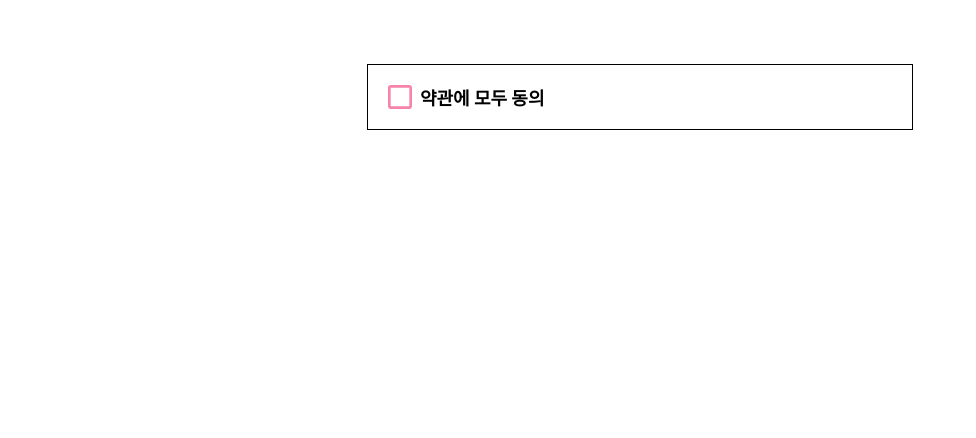
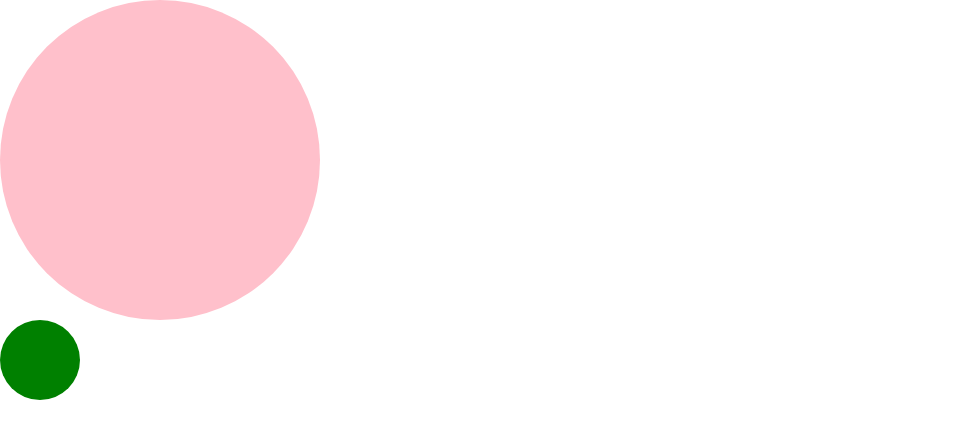
Before and after one commit to sone1118/react_study, a React (Create React App) app in the folder react_app2/: page / in a window 1280 px wide. Shown: the top 438 px of the page, without its empty margins (0-976 px from the left). Built offline with nearby package versions, Linux system fonts and the light colour scheme.

Commit message:
styled-components lib install styled-components 를 사용해서 circle 만들기 템플리터럴`${}`, 태그탬플리터럴 사용 css`${}`

```diff
--- a/react_app2/package.json
+++ b/react_app2/package.json
@@ -15,6 +15,7 @@
     "react-dom": "^18.2.0",
     "react-icons": "^4.4.0",
     "react-scripts": "5.0.1",
+    "styled-components": "^5.3.5",
     "web-vitals": "^2.1.4"
   },
   "scripts": {
--- a/react_app2/src/App.js
+++ b/react_app2/src/App.js
@@ -1,17 +1,29 @@
-import React, { useState } from 'react';
-import CheckBox from './components/CheckBox';
-import './App.scss';
+import React from 'react';
+import styled, { css } from 'styled-components';
 
-function App(props) {
-  const [check, setCheck] = useState(false);
-  const onChange = (e) => {
-    setCheck(e.target.checked);
-  };
+//div tag에다 특정 스타일을 적용한다
+//템플리터럴은 안에 ${} 쓸수가 없어 그냥 템플리터럴이지
+//태그 템프리터럴이 아니기 때문 => css를 추가해줘야한다.
+//=css`블라블라`
+//import styled, { css } from 'styled-components';
+const Circle = styled.div`
+  width: 5rem;
+  height: 5rem;
+  background: ${(props) => props.color};
+  border-radius: 50%;
+  ${(props) =>
+    props.huge &&
+    css`
+      width: ${props.size};
+      height: ${props.size};
+    `}
+`;
+
+function App() {
   return (
-    <div className="App">
-      <CheckBox onClick={onChange} checked={check}>
-        약관에 모두 동의
-      </CheckBox>
+    <div>
+      <Circle color="pink" huge size="20rem" />
+      <Circle color="green" />
     </div>
   );
 }
```
Also changed, not shown: 1 other file (tests, documents, lock files or other folders).
